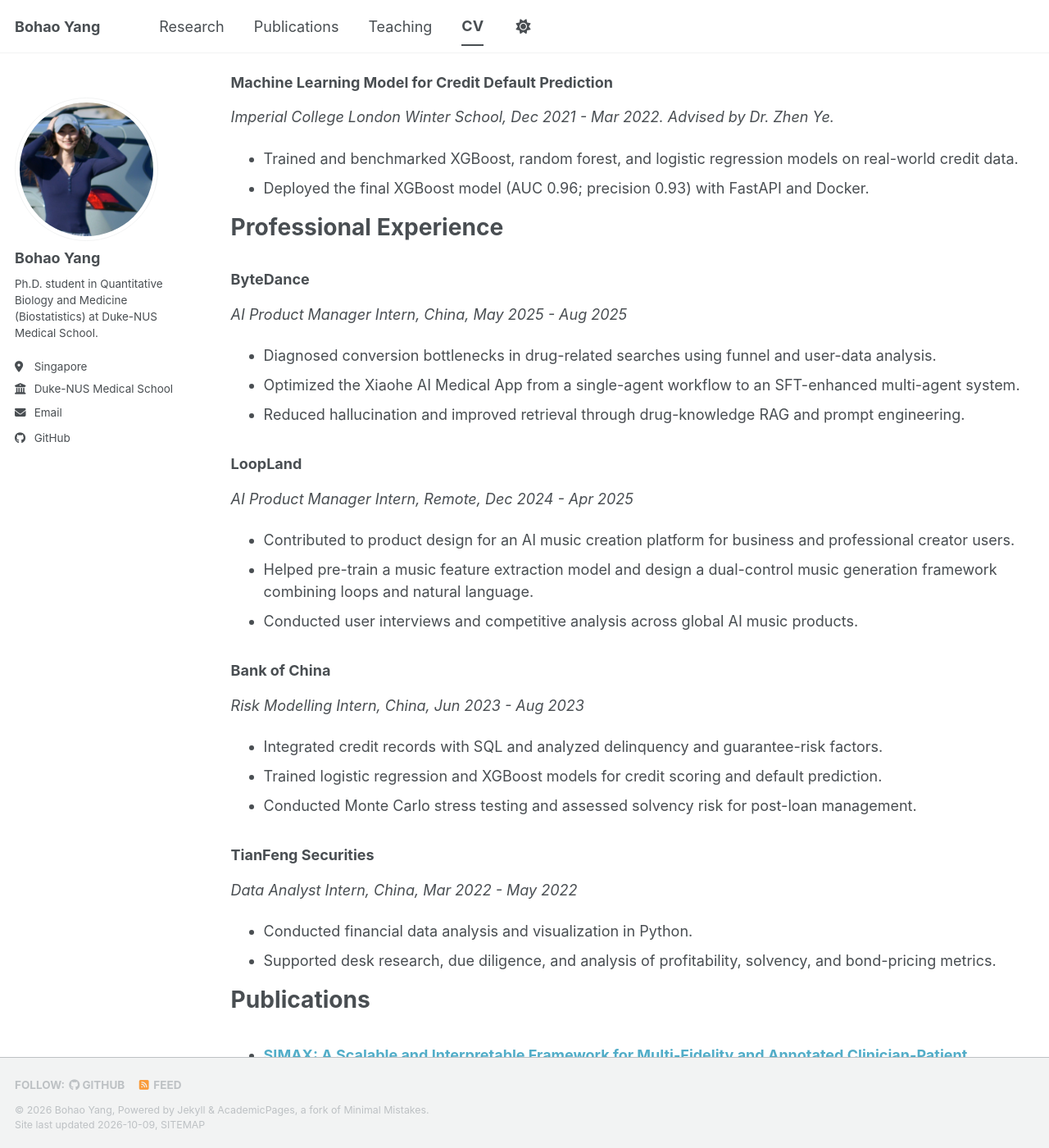
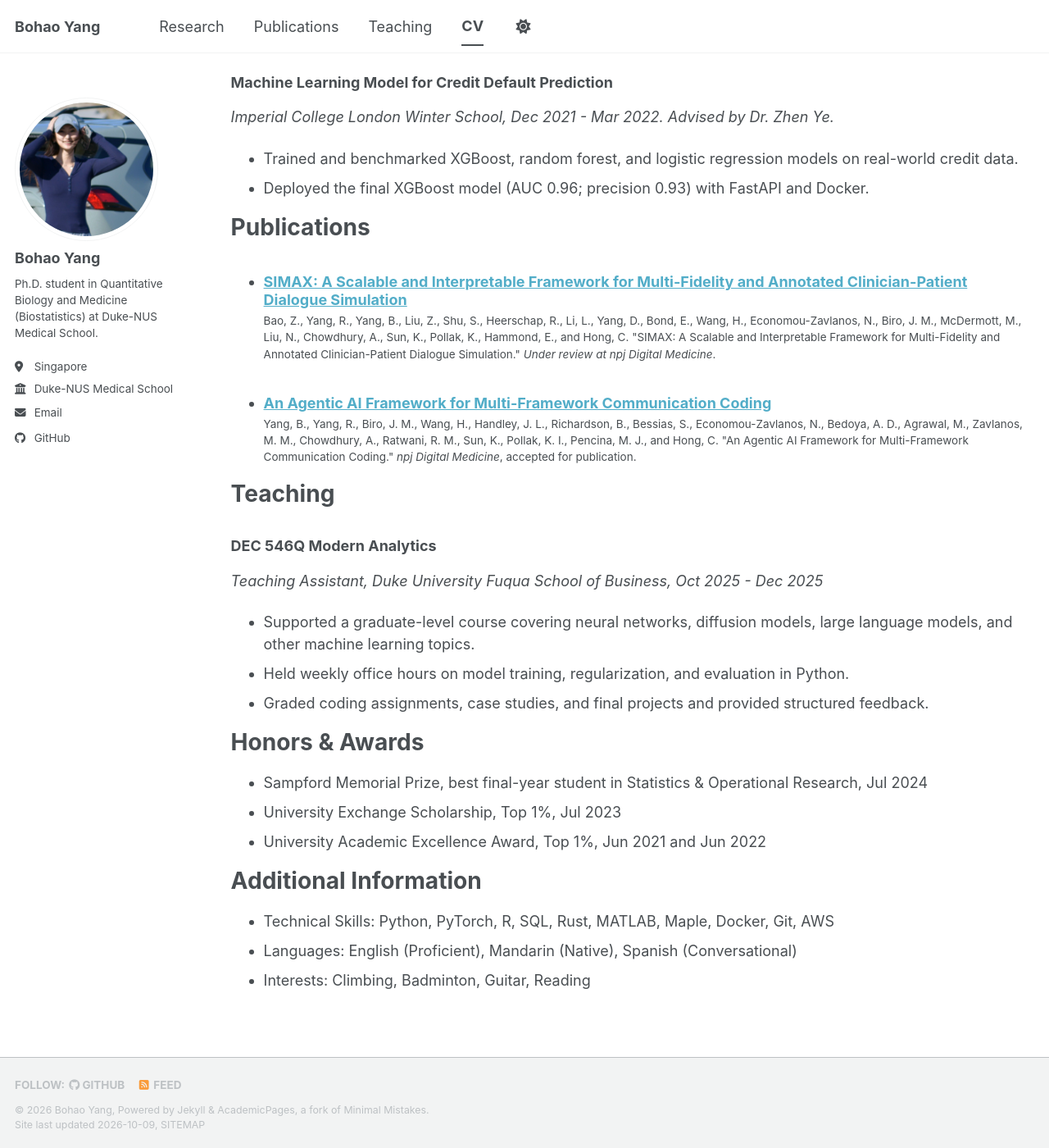
Before and after one commit to bohaoyang1327/bohaoyang1327, a Jekyll site: the page built from _pages/cv.md, in a window 1280 px wide and 1400 px high, scrolled down 2335 px. Shown: the whole window at 82% size. Built offline with Jekyll 4.4.1, drawn with Linux system fonts in a browser that asks for light colours; a script bundle is joined from its source files by our own code; library files that are not in the unit come from our copies.

Commit message:
remove professional experience from online CV

```diff
--- a/_pages/cv.md
+++ b/_pages/cv.md
@@ -76,40 +76,6 @@ Research Experience
 * Trained and benchmarked XGBoost, random forest, and logistic regression models on real-world credit data.
 * Deployed the final XGBoost model (AUC 0.96; precision 0.93) with FastAPI and Docker.
 
-Professional Experience
-======
-
-### ByteDance
-
-*AI Product Manager Intern, China, May 2025 - Aug 2025*
-
-* Diagnosed conversion bottlenecks in drug-related searches using funnel and user-data analysis.
-* Optimized the Xiaohe AI Medical App from a single-agent workflow to an SFT-enhanced multi-agent system.
-* Reduced hallucination and improved retrieval through drug-knowledge RAG and prompt engineering.
-
-### LoopLand
-
-*AI Product Manager Intern, Remote, Dec 2024 - Apr 2025*
-
-* Contributed to product design for an AI music creation platform for business and professional creator users.
-* Helped pre-train a music feature extraction model and design a dual-control music generation framework combining loops and natural language.
-* Conducted user interviews and competitive analysis across global AI music products.
-
-### Bank of China
-
-*Risk Modelling Intern, China, Jun 2023 - Aug 2023*
-
-* Integrated credit records with SQL and analyzed delinquency and guarantee-risk factors.
-* Trained logistic regression and XGBoost models for credit scoring and default prediction.
-* Conducted Monte Carlo stress testing and assessed solvency risk for post-loan management.
-
-### TianFeng Securities
-
-*Data Analyst Intern, China, Mar 2022 - May 2022*
-
-* Conducted financial data analysis and visualization in Python.
-* Supported desk research, due diligence, and analysis of profitability, solvency, and bond-pricing metrics.
-
 Publications
 ======
 
```
